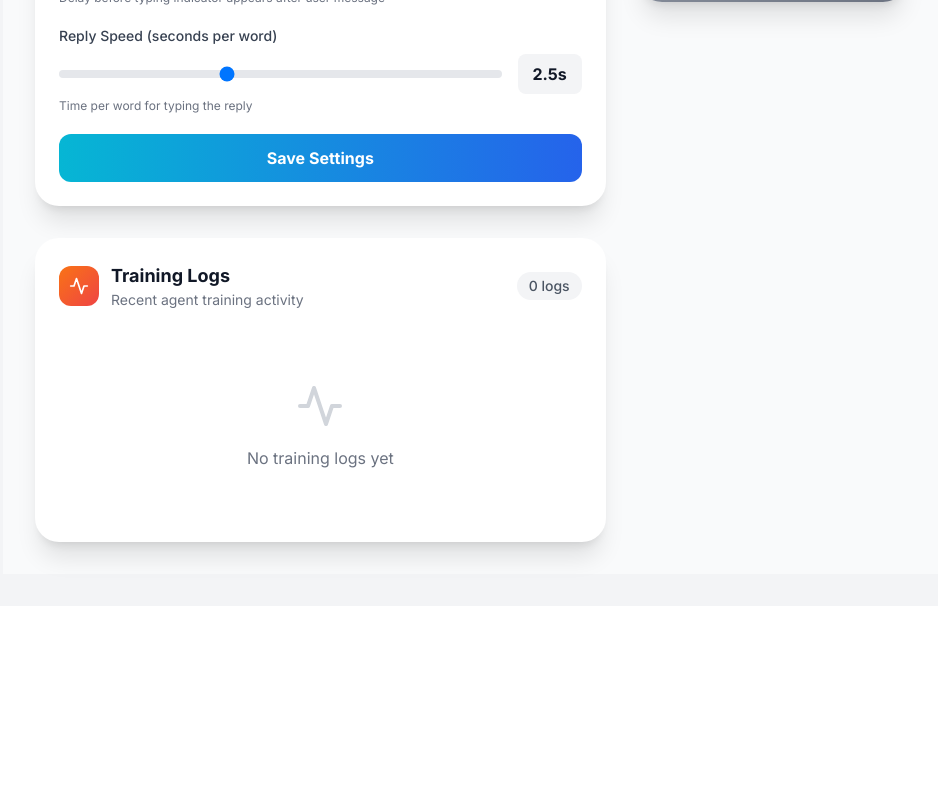
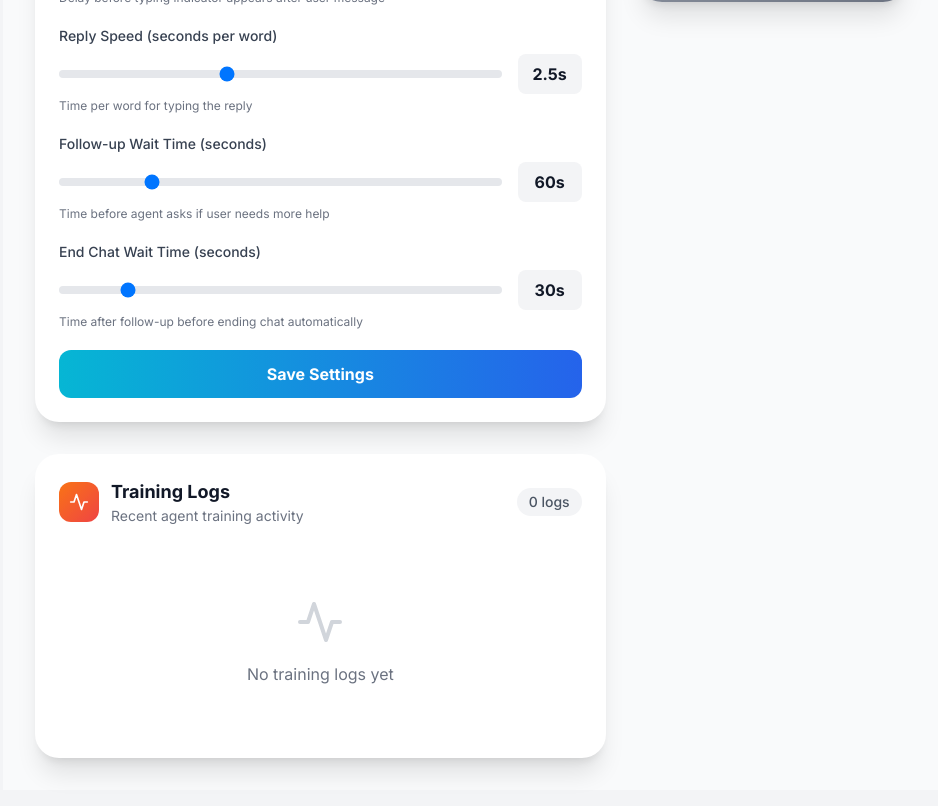
Before and after one commit to thehassans/travel-explore, a React (Create React App) app in the folder client/: page /admin/ai-agent in a window 1280 px wide. Shown: the part 860-1666 px from the top of the page, without its empty margins (309-1247 px from the left). Before the commit the page ends 1466 px from the top, so only its background shows below. Built offline with nearby package versions, Linux system fonts and the light colour scheme.

Commit message:
Fix: agent name language, remove typing text, persist chat on close, add timeout settings to admin

```diff
--- a/client/src/components/support/AIChatWidget.js
+++ b/client/src/components/support/AIChatWidget.js
@@ -41,9 +41,9 @@ const AIChatWidget = () => {
   const endChatTimerRef = useRef(null);
   const queueTimerRef = useRef(null);
 
-  // Inactivity timeouts
-  const FOLLOW_UP_TIMEOUT = 60000;  // 1 minute
-  const END_CHAT_TIMEOUT = 30000;   // 30 seconds after follow-up
+  // Get timeout values from settings (convert seconds to ms)
+  const FOLLOW_UP_TIMEOUT = (chatSettings?.followUpTimeout || 60) * 1000;
+  const END_CHAT_TIMEOUT = (chatSettings?.endChatTimeout || 30) * 1000;
 
   // Start follow-up timer (asks if user needs more help)
   const startFollowUpTimer = useCallback(() => {
@@ -78,7 +78,7 @@ const AIChatWidget = () => {
 
       }, FOLLOW_UP_TIMEOUT);
     }
-  }, [agentAssigned, chatEnded, askedFollowUp, language]);
+  }, [agentAssigned, chatEnded, askedFollowUp, language, FOLLOW_UP_TIMEOUT, END_CHAT_TIMEOUT]);
 
   // End chat due to inactivity
   const endChatDueToInactivity = useCallback(() => {
@@ -270,8 +270,14 @@ const AIChatWidget = () => {
     }
   };
 
+  // Just close the chat window (don't reset)
   const handleClose = () => {
-    // Save chat if there are messages and agent was assigned
+    setIsOpen(false);
+  };
+
+  // Reset chat and start new conversation
+  const handleNewChat = () => {
+    // Save existing chat if there are messages
     if (messages.length > 0 && agentAssigned && !chatEnded) {
       saveChat({
         chatId,
@@ -283,9 +289,7 @@ const AIChatWidget = () => {
       });
     }
 
-    setIsOpen(false);
-    setIsMinimized(false);
-    // Reset all states for next time
+    // Reset all states
     setAgentAssigned(false);
     setIsFirstMessage(true);
     setChatEnded(false);
@@ -374,23 +378,24 @@ const AIChatWidget = () => {
                   <div className="relative">
                     <img
                       src={currentAgent.avatar}
-                      alt={currentAgent.name}
+                      alt={language === 'bn' ? currentAgent.name : currentAgent.name_en}
                       className="w-12 h-12 rounded-full border-2 border-white/20 object-cover shadow-lg"
                     />
                     <span className="absolute bottom-0 right-0 w-3.5 h-3.5 bg-green-500 rounded-full border-2 border-white shadow-sm" />
                   </div>
                   <div className="flex-1 min-w-0">
-                    <h3 className="text-white font-bold text-base truncate">{currentAgent.name}</h3>
+                    <h3 className="text-white font-bold text-base truncate">
+                      {language === 'bn' ? currentAgent.name : currentAgent.name_en}
+                    </h3>
                     <p className="text-white/80 text-sm flex items-center gap-1.5">
-                      {(isTyping || isAgentTyping) && (
-                        <>
-                          <span className="flex gap-0.5">
-                            <span className="w-1.5 h-1.5 bg-white rounded-full animate-bounce" style={{ animationDelay: '0ms' }} />
-                            <span className="w-1.5 h-1.5 bg-white rounded-full animate-bounce" style={{ animationDelay: '150ms' }} />
-                            <span className="w-1.5 h-1.5 bg-white rounded-full animate-bounce" style={{ animationDelay: '300ms' }} />
-                          </span>
-                          <span className="ml-1 text-xs">{language === 'bn' ? 'টাইপ করছে...' : 'typing...'}</span>
-                        </>
+                      {(isTyping || isAgentTyping) ? (
+                        <span className="flex gap-0.5">
+                          <span className="w-1.5 h-1.5 bg-white rounded-full animate-bounce" style={{ animationDelay: '0ms' }} />
+                          <span className="w-1.5 h-1.5 bg-white rounded-full animate-bounce" style={{ animationDelay: '150ms' }} />
+                          <span className="w-1.5 h-1.5 bg-white rounded-full animate-bounce" style={{ animationDelay: '300ms' }} />
+                        </span>
+                      ) : (
+                        <span className="text-xs text-white/60">{language === 'bn' ? 'অনলাইন' : 'Online'}</span>
                       )}
                     </p>
                   </div>
@@ -545,7 +550,7 @@ const AIChatWidget = () => {
                 </div>
 
                 {/* Input Area - Always shown unless chat ended */}
-                {!chatEnded && (
+                {!chatEnded ? (
                   <div className={`p-4 ${isDark ? 'bg-slate-900' : 'bg-white'}`}>
                     <div className={`flex items-center gap-3 p-3 rounded-2xl border ${
                       isDark ? 'bg-slate-800/50 border-slate-700' : 'bg-gray-50 border-gray-200'
@@ -581,6 +586,21 @@ const AIChatWidget = () => {
                       </motion.button>
                     </div>
                   </div>
+                ) : (
+                  <div className={`p-4 ${isDark ? 'bg-slate-900' : 'bg-white'}`}>
+                    <motion.button
+                      whileHover={{ scale: 1.02 }}
+                      whileTap={{ scale: 0.98 }}
+                      onClick={handleNewChat}
+                      className={`w-full py-3 rounded-xl font-medium transition-all ${
+                        useGradients
+                          ? 'bg-gradient-to-r from-indigo-500 to-purple-600 text-white shadow-lg'
+                          : 'bg-slate-700 text-white'
+                      }`}
+                    >
+                      {language === 'bn' ? 'নতুন চ্যাট শুরু করুন' : 'Start New Chat'}
+                    </motion.button>
+                  </div>
                 )}
               </>
             )}
--- a/client/src/context/AIAgentContext.js
+++ b/client/src/context/AIAgentContext.js
@@ -78,7 +78,9 @@ export const AIAgentProvider = ({ children }) => {
     return saved ? JSON.parse(saved) : {
       queueAssignTime: 12,      // Time before agent is assigned (seconds)
       typingStartDelay: 8,      // Delay before typing indicator starts (seconds)
-      replyTimePerWord: 2.5     // Seconds per word for typing reply
+      replyTimePerWord: 2.5,    // Seconds per word for typing reply
+      followUpTimeout: 60,      // Seconds before asking if user needs more help
+      endChatTimeout: 30        // Seconds after follow-up before ending chat
     };
   });
 
--- a/client/src/pages/admin/AdminAIAgent.js
+++ b/client/src/pages/admin/AdminAIAgent.js
@@ -50,12 +50,16 @@ const AdminAIAgent = () => {
   const [queueTime, setQueueTime] = useState(chatSettings?.queueAssignTime || 12);
   const [typingDelay, setTypingDelay] = useState(chatSettings?.typingStartDelay || 8);
   const [replySpeed, setReplySpeed] = useState(chatSettings?.replyTimePerWord || 2.5);
+  const [followUpTime, setFollowUpTime] = useState(chatSettings?.followUpTimeout || 60);
+  const [endChatTime, setEndChatTime] = useState(chatSettings?.endChatTimeout || 30);
 
   const handleSaveSettings = () => {
     updateChatSettings({
       queueAssignTime: queueTime,
       typingStartDelay: typingDelay,
-      replyTimePerWord: replySpeed
+      replyTimePerWord: replySpeed,
+      followUpTimeout: followUpTime,
+      endChatTimeout: endChatTime
     });
     setTrainingResult({ success: true, message: 'Chat settings saved!' });
   };
@@ -415,6 +419,54 @@ const AdminAIAgent = () => {
                   </p>
                 </div>
 
+                {/* Follow-up Timeout */}
+                <div>
+                  <label className="block text-sm font-medium text-gray-700 dark:text-gray-300 mb-2">
+                    Follow-up Wait Time (seconds)
+                  </label>
+                  <div className="flex items-center gap-4">
+                    <input
+                      type="range"
+                      min="30"
+                      max="180"
+                      step="10"
+                      value={followUpTime}
+                      onChange={(e) => setFollowUpTime(Number(e.target.value))}
+                      className="flex-1 h-2 bg-gray-200 dark:bg-slate-700 rounded-lg appearance-none cursor-pointer"
+                    />
+                    <span className="w-16 text-center px-3 py-2 rounded-lg bg-gray-100 dark:bg-slate-700 text-gray-900 dark:text-white font-bold">
+                      {followUpTime}s
+                    </span>
+                  </div>
+                  <p className="text-xs text-gray-500 dark:text-gray-400 mt-1">
+                    Time before agent asks if user needs more help
+                  </p>
+                </div>
+
+                {/* End Chat Timeout */}
+                <div>
+                  <label className="block text-sm font-medium text-gray-700 dark:text-gray-300 mb-2">
+                    End Chat Wait Time (seconds)
+                  </label>
+                  <div className="flex items-center gap-4">
+                    <input
+                      type="range"
+                      min="15"
+                      max="120"
+                      step="5"
+                      value={endChatTime}
+                      onChange={(e) => setEndChatTime(Number(e.target.value))}
+                      className="flex-1 h-2 bg-gray-200 dark:bg-slate-700 rounded-lg appearance-none cursor-pointer"
+                    />
+                    <span className="w-16 text-center px-3 py-2 rounded-lg bg-gray-100 dark:bg-slate-700 text-gray-900 dark:text-white font-bold">
+                      {endChatTime}s
+                    </span>
+                  </div>
+                  <p className="text-xs text-gray-500 dark:text-gray-400 mt-1">
+                    Time after follow-up before ending chat automatically
+                  </p>
+                </div>
+
                 {/* Save Button */}
                 <motion.button
                   whileHover={{ scale: 1.02 }}
```
